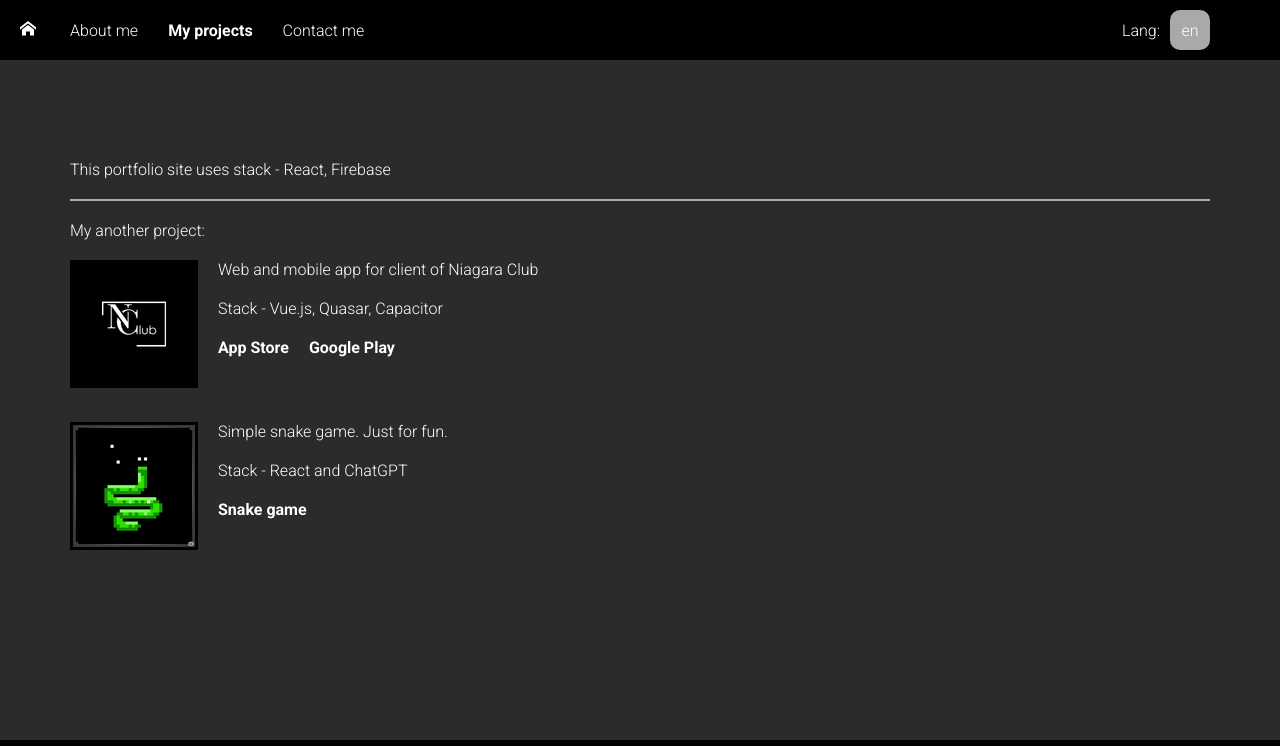
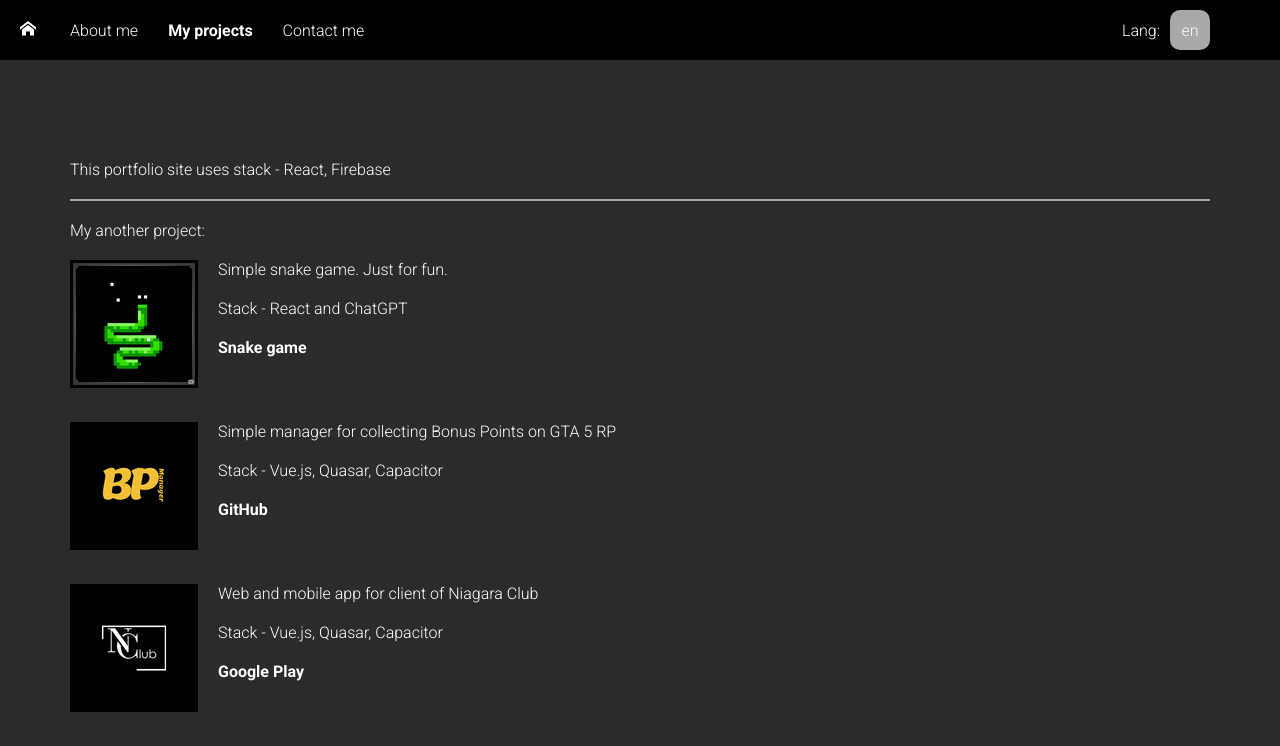
Before and after one commit to Vinsento/website, a React (Create React App) app: page /projects in a window 1280 px wide. Shown: the top 746 px of the page. Built offline with nearby package versions, Linux system fonts and the light colour scheme.

Commit message:
update projects page

```diff
--- a/src/Services/Translations/i18n.en.ts
+++ b/src/Services/Translations/i18n.en.ts
@@ -18,6 +18,8 @@ export const en = {
     "Email": "Email:",
     "Phone": "Phone number:",
     "niagara-mobile": "Web and mobile app for client of Niagara Club",
+    "lkames": "Website for a small estimating company Lkames",
+    "bp-manager": "Simple manager for collecting Bonus Points on GTA 5 RP",
     "description-website": "This portfolio site uses stack - React, Firebase",
     "another-projects": "My another project:",
     "snake-game": "Simple snake game. Just for fun.",
--- a/src/Services/Translations/i18n.ru.ts
+++ b/src/Services/Translations/i18n.ru.ts
@@ -18,6 +18,8 @@ export const ru = {
     "Email": "Моя почта:",
     "Phone": "Мой телефон:",
     "niagara-mobile": "Мобильное приложение для клиентов Niagara Club",
+    "lkames": "Сайт визитка небольшой сметной компании Lkames",
+    "bp-manager": "Простой менеджер для сбора бонусных очков в GTA 5 RP",
     "description-website":
       "Этот сайт портфолио использует связку React + Firebase",
     "another-projects": "Мои другие проекты:",
--- a/src/Services/Translations/i18n.ua.ts
+++ b/src/Services/Translations/i18n.ua.ts
@@ -17,8 +17,9 @@ export const uk = {
       'Моє кредо: "Життя є рух. Зупинитись можна лише якщо милуєшся красою."',
     "Email": "Мій майл:",
     "Phone": "Мій телефон:",
-    "niagara-mobile":
-      "Веб версія та мобільний застосунок для клієнтів Niagara Club",
+    "niagara-mobile": "Веб версія та мобільний застосунок для клієнтів Niagara Club",
+    "lkames": "Сайт візитівка невеликої кошторисної компанії Lkames",
+    "bp-manager": "Простий менеджер для збору бонусних очок у GTA 5 RP",
     "description-website":
       "Цей сайт портфоліо використовує стек React + Firebase",
     "another-projects": "Мої інші проекти:",
--- a/src/components/ProjectCard/index.jsx
+++ b/src/components/ProjectCard/index.jsx
@@ -2,7 +2,7 @@ import { useTranslation } from "react-i18next";
 import "./ProjectCard.css";
 import { NavButton } from "../NavButton";
 
-export const ProjectCard = ({ logo, stack, links, external, decription }) => {
+export const ProjectCard = ({ logo, stack, links, external, decription, linkName = "" }) => {
   const { t } = useTranslation();
 
   return (
@@ -17,7 +17,8 @@ export const ProjectCard = ({ logo, stack, links, external, decription }) => {
         </div>
         {links && external ? (
           <div className="project-links">
-            <a
+            {
+              links.appStore && <a
                 href={links.appStore}
                 className="project-store"
                 target="_blank"
@@ -25,7 +26,9 @@ export const ProjectCard = ({ logo, stack, links, external, decription }) => {
               >
                 App Store
               </a>
-            <a
+            }
+            {
+              links.googlePlay && <a
                 href={links.googlePlay}
                 className="project-store"
                 target="_blank"
@@ -33,6 +36,17 @@ export const ProjectCard = ({ logo, stack, links, external, decription }) => {
               >
                 Google Play
               </a>
+            }
+            {
+              links.web && <a
+                href={links.web}
+                className="project-store"
+                target="_blank"
+                rel="noopener noreferrer"
+              >
+                {linkName}
+              </a>
+            }
           </div>
         ) : (
           <NavButton to={links.route} className="project-link">
--- a/src/pages/ProjectsPage/ProjectsPage.tsx
+++ b/src/pages/ProjectsPage/ProjectsPage.tsx
@@ -1,5 +1,7 @@
 import NiagaraLogo from "../../assets/images/project-images/niagara.png";
 import SnakeLogo from "../../assets/images/project-images/snake-game.png";
+import LkamesLogo from "../../assets/images/project-images/lkames.png";
+import BpManagerLogo from "../../assets/images/project-images/bp-manager.png";
 import { useTranslation } from "react-i18next";
 import { ProjectCard } from "../../components/ProjectCard";
 import { BreakLine } from "../../components/BreakLine";
@@ -9,7 +11,6 @@ export const ProjectsPage = () => {
   const { t } = useTranslation();
 
   const niagaraLinks = {
-    appStore: "https://apps.apple.com/us/app/niagara-club/id6747974550",
     googlePlay:
       "https://play.google.com/store/apps/details?id=www.niagara.app.com",
     web: "https://niagara.kith.agency/#/welcome",
@@ -22,6 +23,21 @@ export const ProjectsPage = () => {
         <BreakLine />
         <div className={styles.projectAnother}>{t("another-projects")}</div>
         <ProjectCard
+          logo={SnakeLogo}
+          stack="React and ChatGPT"
+          links={{ route: "/snake", name: "Snake game" }}
+          external={false}
+          decription="snake-game"
+        />
+        <ProjectCard
+          logo={BpManagerLogo}
+          stack="Vue.js, Quasar, Capacitor"
+          links={{ web: "https://github.com/Vinsento/BP-manager"}}
+          external={true}
+          decription="bp-manager"
+          linkName="GitHub"
+        />
+        <ProjectCard
           logo={NiagaraLogo}
           stack="Vue.js, Quasar, Capacitor"
           links={niagaraLinks}
@@ -29,11 +45,12 @@ export const ProjectsPage = () => {
           decription="niagara-mobile"
         />
         <ProjectCard
-          logo={SnakeLogo}
-          stack="React and ChatGPT"
-          links={{ route: "/snake", name: "Snake game" }}
-          external={false}
-          decription="snake-game"
+          logo={LkamesLogo}
+          stack="Nuxt, Vue.js"
+          links={{web: "https://lkames.vercel.app/"}}
+          external={true}
+          decription="lkames"
+          linkName="Lkames"
         />
       </div>
     </div>
```
Also changed, not shown: src/assets/images/project-images/bp-manager.png (added), src/assets/images/project-images/lkames.png (added). Lines whose indentation alone changed are shown as unchanged.
